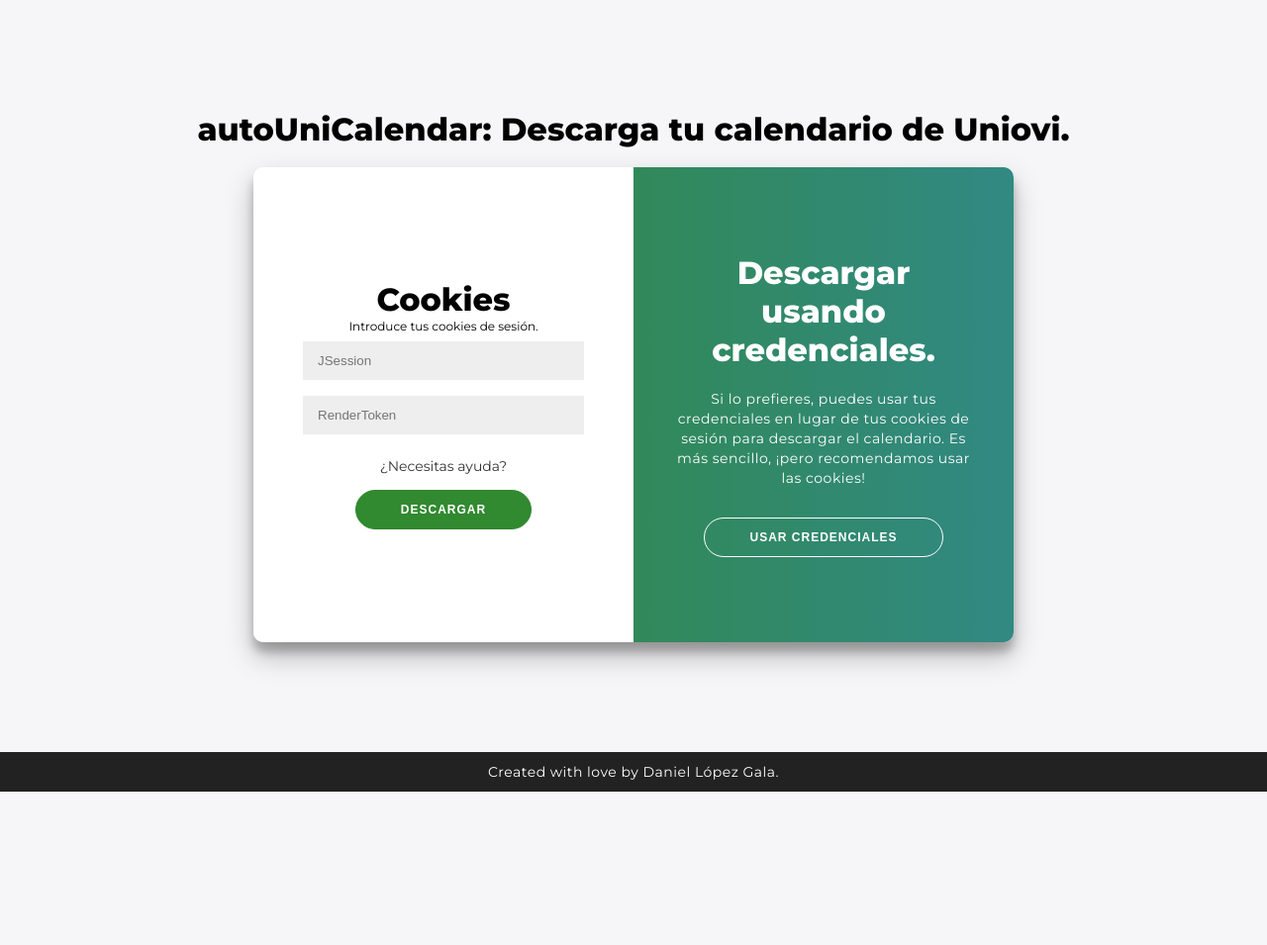
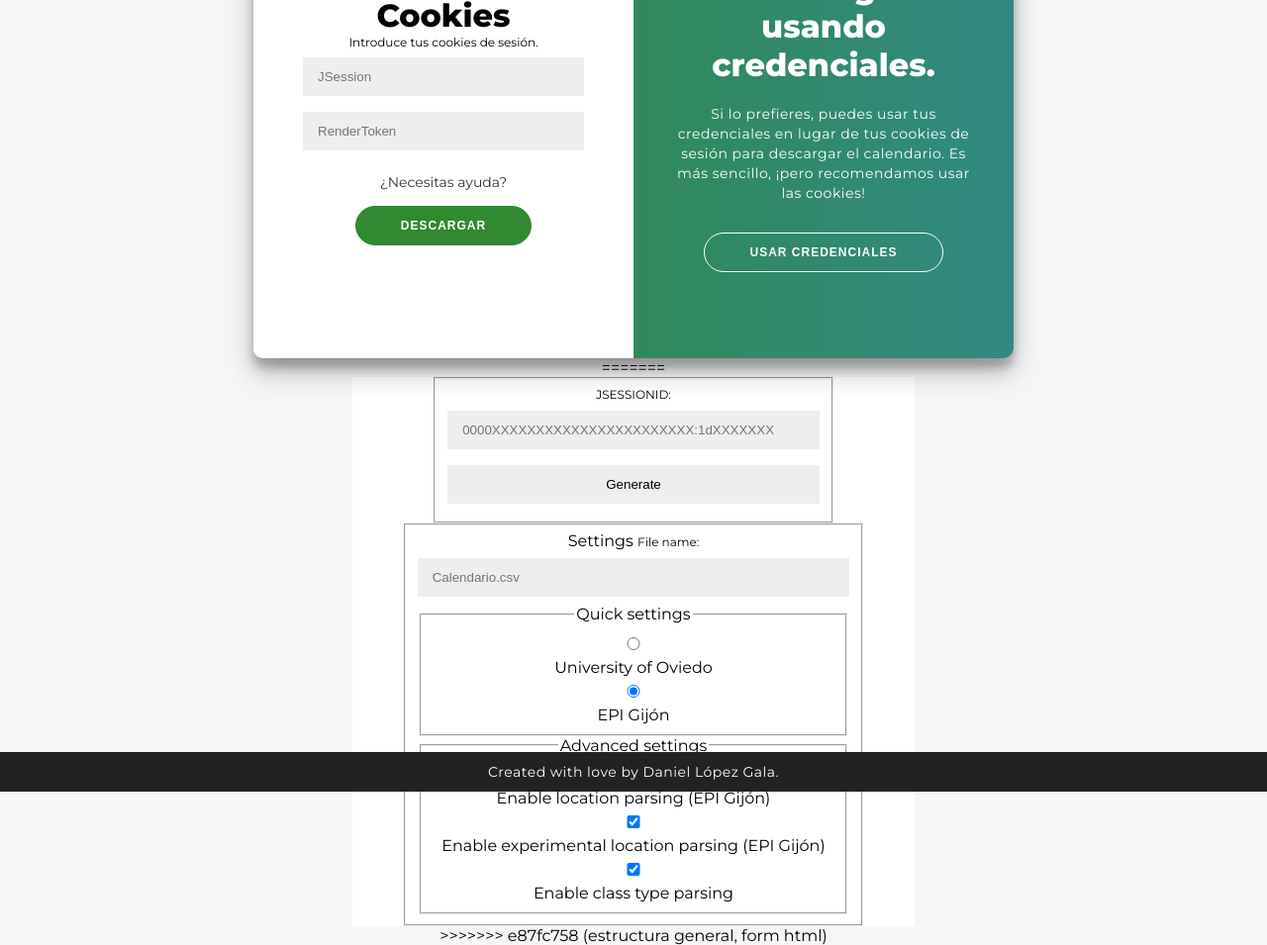
Before and after one commit to Bimo99B9/autoUniCalendar, a Flask app: page / in a window 1280 px wide. Shown: the whole page at 99% size. Before the commit the page ends 800 px from the top, so only its background shows below. Run offline with Flask 2, Linux system fonts and the light colour scheme.

Commit message:
estructura general, form html

```diff
--- a/requirements.txt
+++ b/requirements.txt
@@ -1,3 +1,4 @@
+<<<<<<< HEAD
 <<<<<<< HEAD
 <<<<<<< HEAD
 <<<<<<< HEAD
@@ -11,5 +12,8 @@
 >>>>>>> 3b1ea924 (add flask)
 =======
 >>>>>>> f3927199 (Revert "add flask")
+=======
+Flask==2.1.3
+>>>>>>> e87fc758 (estructura general, form html)
 requests==2.27.1
 >>>>>>> 6d46d7b4 (added requirements file)
--- a/templates/index.html
+++ b/templates/index.html
@@ -1,4 +1,5 @@
 <!DOCTYPE html>
+<<<<<<< HEAD
 <html lang="es">
 
 <head>
@@ -103,4 +104,63 @@
 
 </body>
 
+=======
+<html lang="en">
+
+    <head>
+        <title>epiCalendar</title>
+        <meta charset="utf-8">
+        <meta content="Convert SIES calendars to csv" name="description">
+        <meta content="Juan Mier" name="author">
+        <script>
+            function toggleModes(radioUO, radioEPI, cbLocation, cbExperimentalLocation, cbClassType) {
+                var uo = document.getElementById(radioUO);
+                var epi = document.getElementById(radioEPI);
+
+                var location = document.getElementById(cbLocation);
+                var experimentalLocation = document.getElementById(cbExperimentalLocation);
+                var classType = document.getElementById(cbClassType);
+
+                if (uo.checked) {
+                    location.disabled = true;
+                    experimentalLocation.disabled = true;
+                    location.checked = false;
+                    experimentalLocation.checked = false;
+                    classType.checked = true;
+                } else {
+                    location.disabled = false;
+                    experimentalLocation.disabled = false;
+                    location.checked = true;
+                    experimentalLocation.checked = true;
+                    classType.checked = true;
+                }
+            }
+        </script>
+    </head>
+
+    <body onload="toggleModes('uo', 'epi', 'location', 'experimental-location', 'class-type')">
+        <form method="post">
+            <fieldset id="cookie">
+                <span>JSESSIONID: </span> <input type="text" id="jsessionid" placeholder="0000XXXXXXXXXXXXXXXXXXXXXXX:1dXXXXXXX"/>
+                <input type="submit" value="Generate" id="submit">
+            </fieldset>
+            <fieldset id="options"> <label for="options">Settings</label>
+                <span>File name: </span><input type="text" id="filename" placeholder="Calendario.csv"> <br>
+                <fieldset id="radios">
+                    <legend> Quick settings </legend>
+                    <input type="radio" name="radios" id="uo"
+                        onclick="toggleModes('uo', 'epi', 'location', 'experimental-location', 'class-type')"> <label for="uo">University of Oviedo</label> <br>
+                    <input type="radio" name="radios" id="epi" checked
+                        onclick="toggleModes('uo', 'epi', 'location', 'experimental-location', 'class-type')"> <label for="epi">EPI Gijón</label> <br>
+                </fieldset>
+                <fieldset id="checkboxes">
+                    <legend> Advanced settings </legend>
+                    <input type="checkbox" name="cb" id="location"> <label for="location">Enable location parsing (EPI Gijón)</label> <br>
+                    <input type="checkbox" name="cb" id="experimental-location"> <label for="experimental-location">Enable experimental location parsing (EPI Gijón)</label> <br>
+                    <input type="checkbox" name="cb" id="class-type"> <label for="class-type">Enable class type parsing</label> <br>
+                </fieldset>
+            </fieldset>
+        </form>
+    </body>
+>>>>>>> e87fc758 (estructura general, form html)
 </html>
```
Also changed, not shown: epiCalendar.py (+16 -8 lines), run.py (+9 -2 lines), 1 other file.
